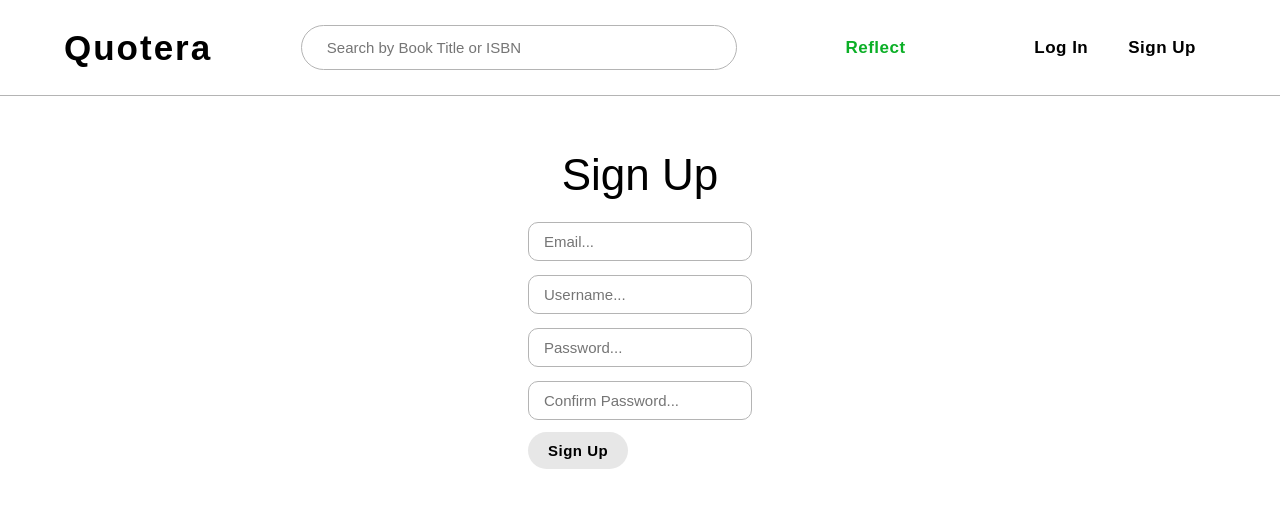
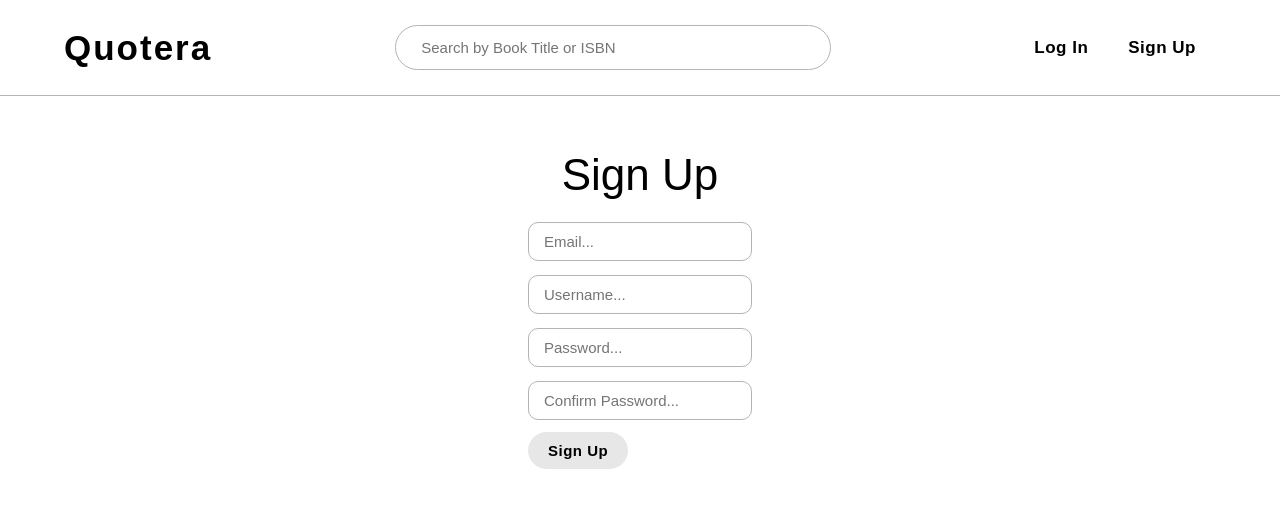
Before and after one commit to KPar/quotera-client, a React (Create React App) app: page /sign-up in a window 1280 px wide. Shown: the top 508 px of the page. Built offline with nearby package versions, Linux system fonts and the light colour scheme; no server answers.

Commit message:
Changed visibility of Reflect button when user is unauthorized

```diff
--- a/src/components/UniversalFixedNav.jsx
+++ b/src/components/UniversalFixedNav.jsx
@@ -109,7 +109,7 @@ function UniversalFixedNav() {
         <div style={{display: (isHomePage? "none": "block")}}>
           <SearchBar/>
         </div>
-        <button id='UniversalFixedNav_reflectButton' onClick={goToCreateReflection}>Reflect</button>
+        <button id='UniversalFixedNav_reflectButton' style={{display: (isUserAuth? "block": "none")}} onClick={goToCreateReflection}>Reflect</button>
         <div ref={mobileButtonsContainer} className='UniversalFixedNav_inactiveMenuNav'>
           <div className='UniversalFixedNav_buttonContainer' style={{display: (isUserAuth? "none": "flex")}}>
             <button className='UniversalFixedNav_button' onClick={goToLogIn}>Log In</button>
--- a/src/pages/SignUp/SignUp.jsx
+++ b/src/pages/SignUp/SignUp.jsx
@@ -31,7 +31,7 @@ function SignUp() {
       }
       let res = await fetch('http://localhost:5500/register', requestOptions);
       let resStatus = res.status;
-      console.log(resStatus);
+      console.log(JSON.stringify(data))
       if(resStatus===201) {
         navigate('/log-in');
       }else{
```
